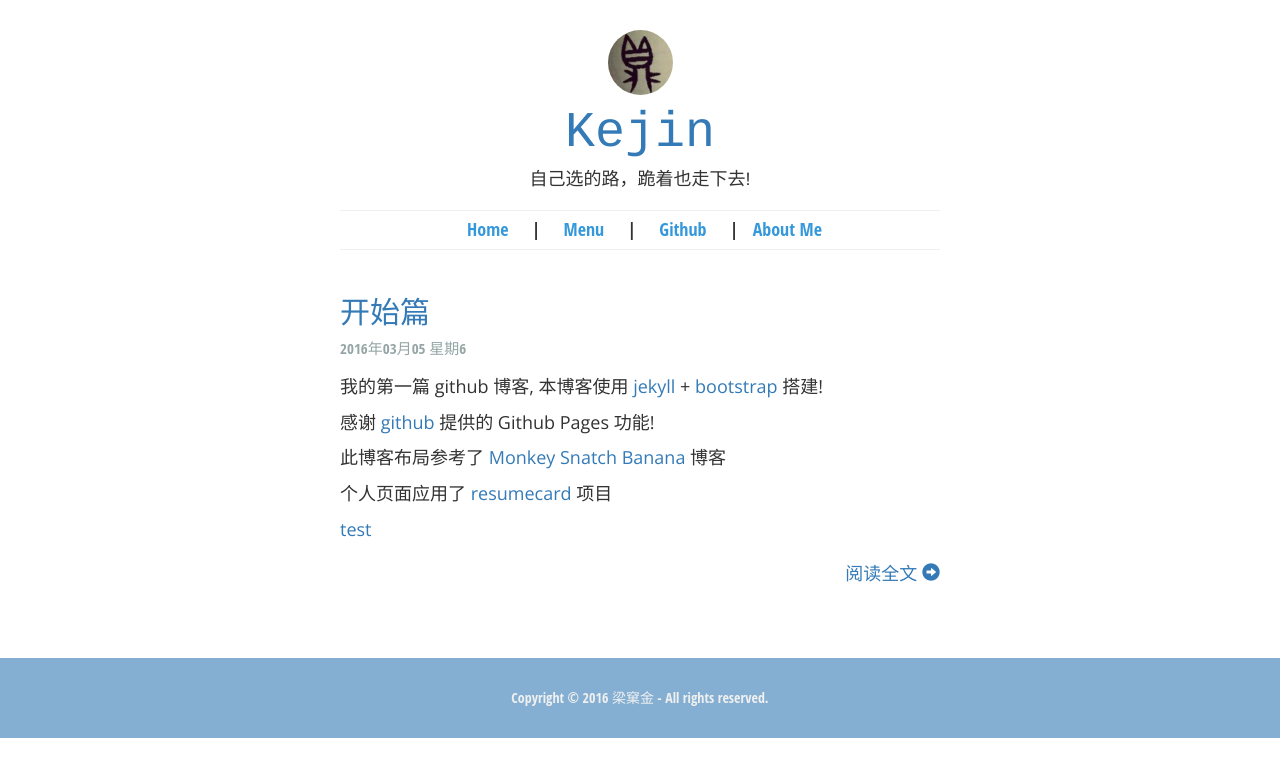
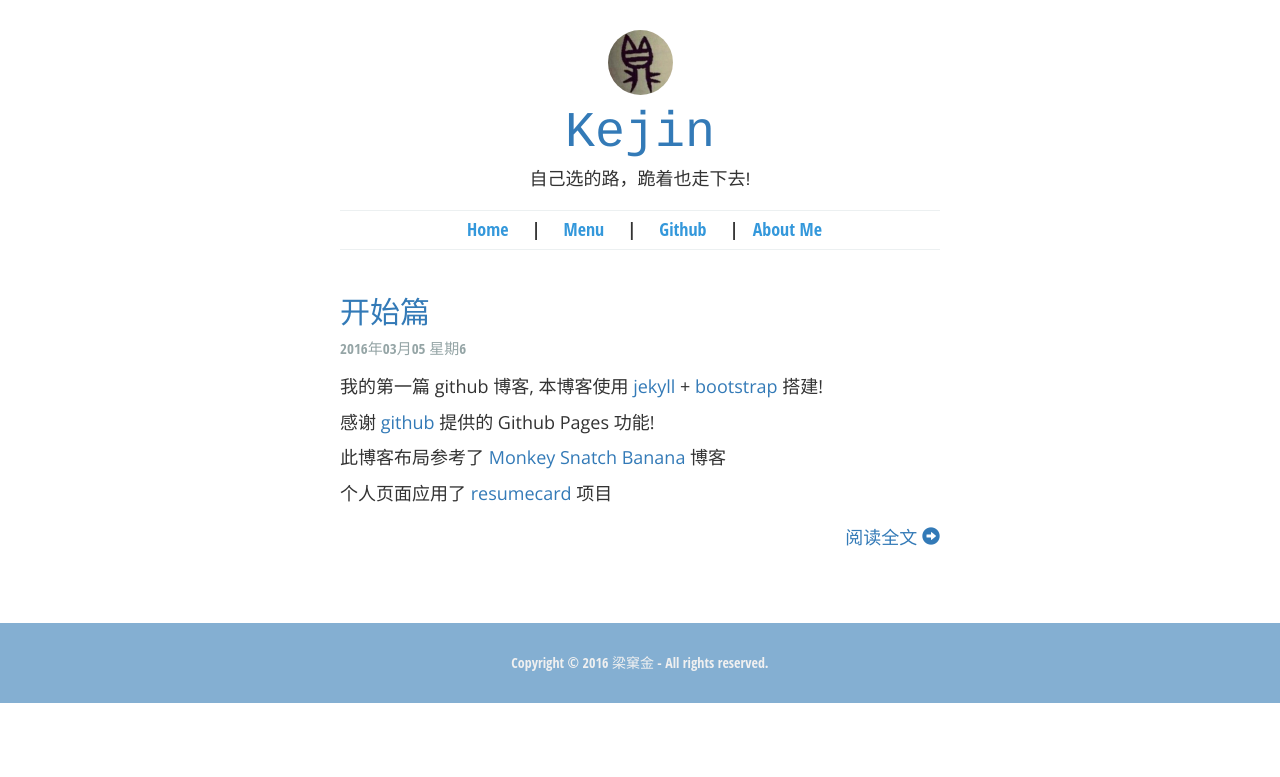
Before and after one commit to liungkejin/liungkejin.github.io, a Jekyll site: the page built from index.html, in a window 1280 px wide. Shown: the top 777 px of the page. Built offline with Jekyll 4.4.1, drawn with Linux system fonts in a browser that asks for light colours.

Commit message:
Update index.html

```diff
--- a/index.html
+++ b/index.html
@@ -14,7 +14,7 @@ layout: blog_layout
         <p>
             {{ post.excerpt }}
         </p>
-<a href="dymfilm://sharedticket?id=3">test</a>
+
         <p class="readmore">
             <a href="{{ post.url }}">
                 阅读全文
```
